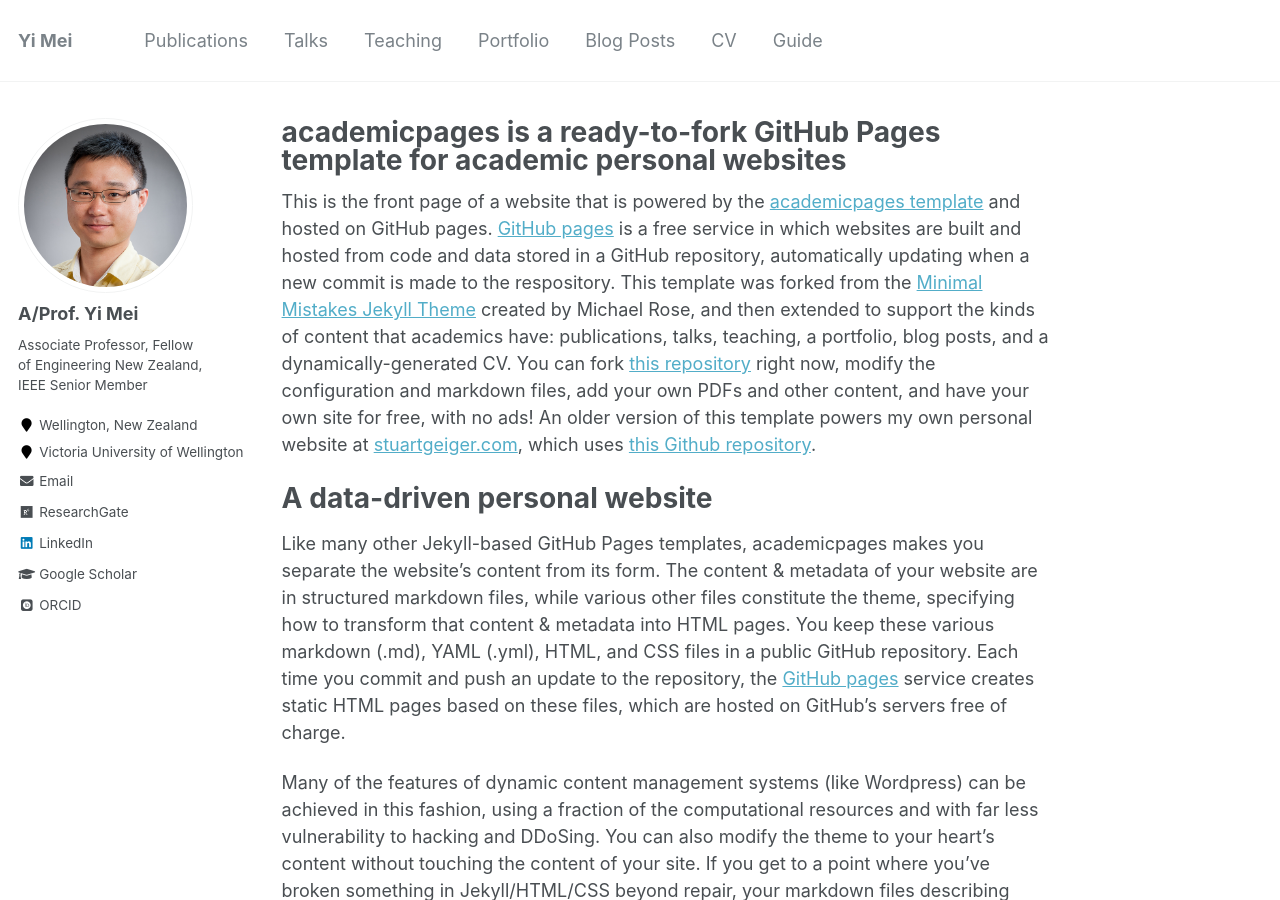
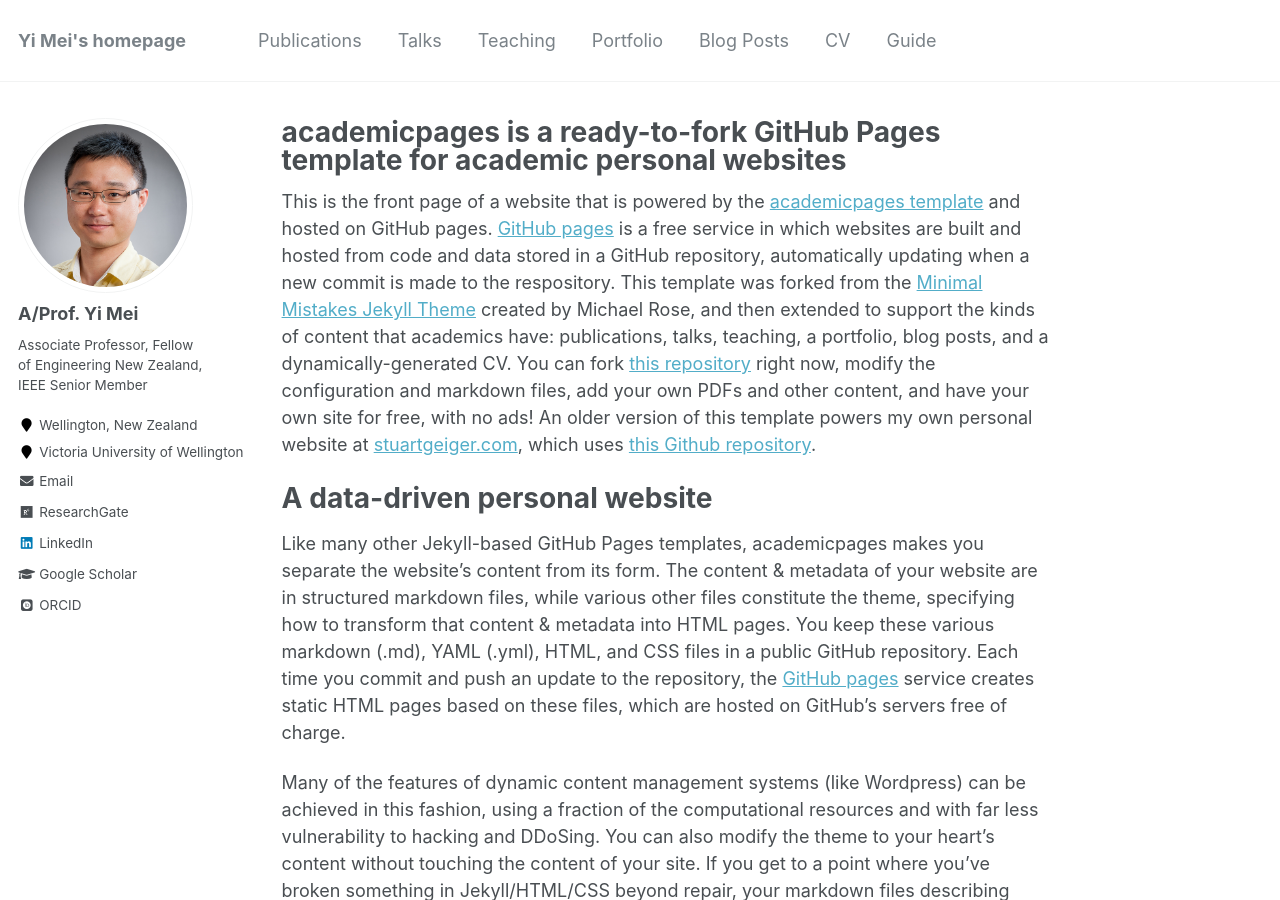
Before and after one commit to yi-mei-ecco/yi-mei-ecco.github.io, a Jekyll site: the page built from _pages/about.md, in a window 1280 px wide and 900 px high. Built offline with Jekyll 4.4.1, drawn with Linux system fonts in a browser that asks for light colours; some web fonts are replaced.

Commit message:
Update _config.yml

```diff
--- a/_config.yml
+++ b/_config.yml
@@ -7,7 +7,7 @@
 
 # Site Settings
 locale                   : "en-US"
-title                    : "Yi Mei"
+title                    : "Yi Mei's homepage"
 title_separator          : "-"
 name                     : &name "Yi Mei"
 description              : &description "personal description"
```
